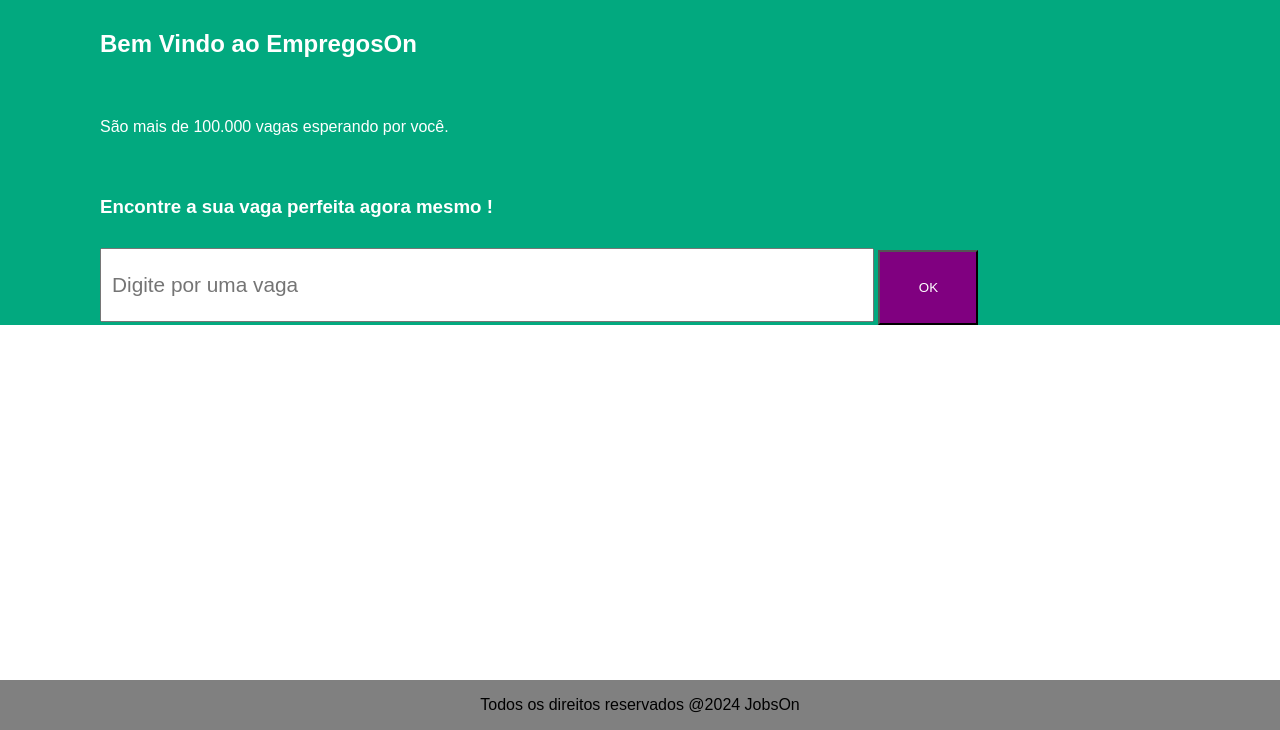
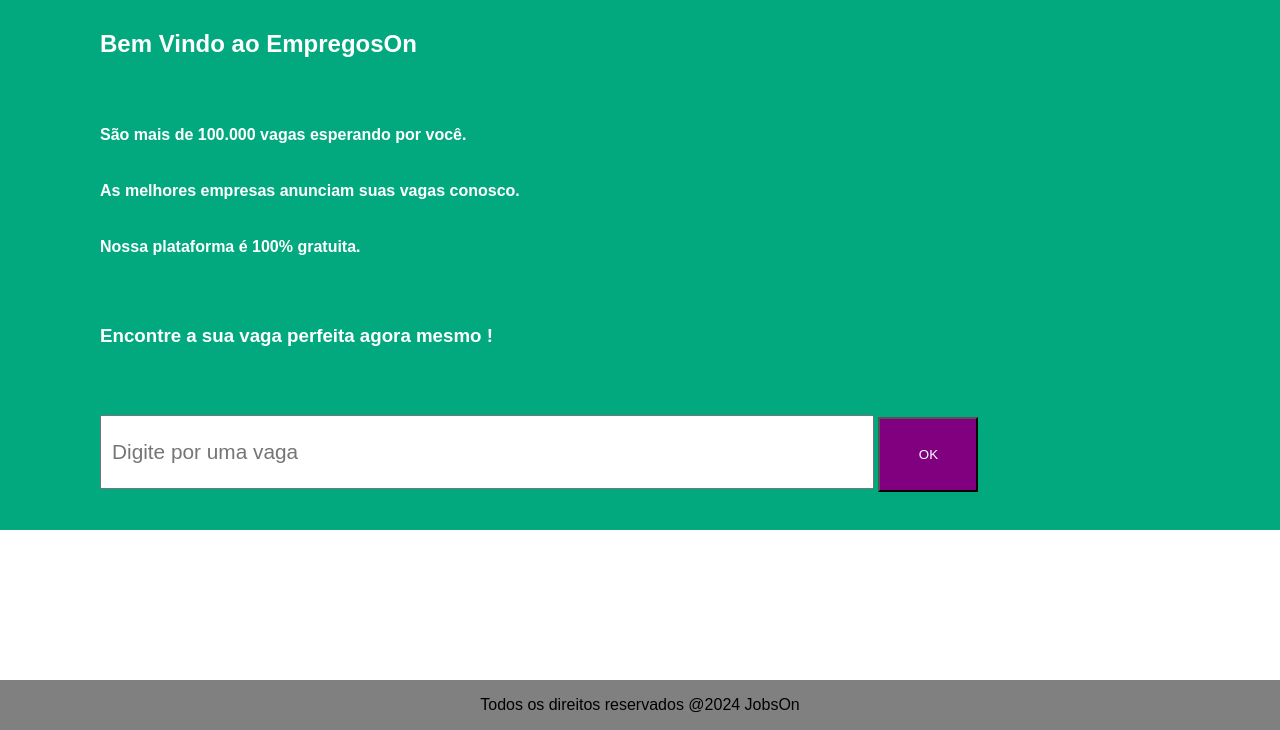
Before and after one commit to PedroNunesBH/django-career-portal, a Django app: page / in a window 1280 px wide. Shown: the part 70-800 px from the top of the page. Run offline with Django 5.2, Linux system fonts and the light colour scheme.

Commit message:
Alteracoes na estilizacao e html da homepage

```diff
--- a/app/templates/homepage.html
+++ b/app/templates/homepage.html
@@ -11,6 +11,8 @@
         <section class="container-welcome">
             <h2 class="title-homepage">Bem Vindo ao EmpregosOn</h2>
             <p class="description-homepage">São mais de 100.000 vagas esperando por você.</p>
+            <p class="description-homepage">As melhores empresas anunciam suas vagas conosco.</p>
+            <p class="description-homepage">Nossa plataforma é 100% gratuita.</p>
             <h3 class="title3-homepage">Encontre a sua vaga perfeita agora mesmo !</h3>
             <form class="search" method="GET" action="{% url 'job_list' %}">
                 <input id="search" name="search" placeholder="Digite por uma vaga">
--- a/static/css/homepage.css
+++ b/static/css/homepage.css
@@ -1,10 +1,10 @@
 .container-welcome {
     display: grid;
     background-color: #02a97f;
-    height: vh;
+    height: 530px;
 }
 
-.title-homepage, .description-homepage, .title3-homepage {
+.title-homepage, .title3-homepage {
     color: white;
     margin: 30px 100px;
 }
@@ -24,3 +24,9 @@
     background-color: purple;
     color: white;
 }
+
+.description-homepage {
+    color: white;
+    margin: 0px 100px;
+    font-weight: 600;
+}
```
